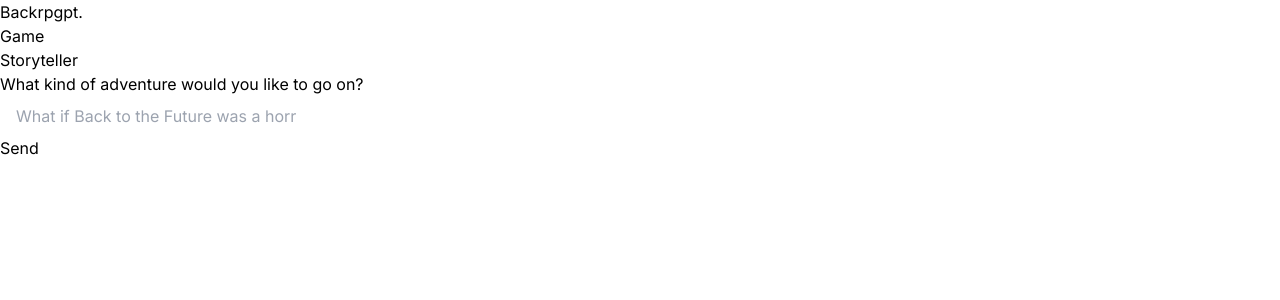
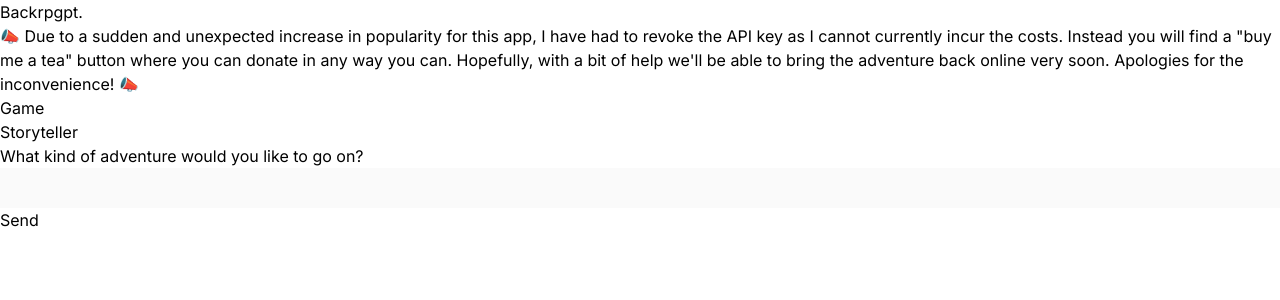
Before and after one commit to reverbePrintemps/rpgpt, a Next.js app: page /game in a window 1280 px wide. Shown: the top 300 px of the page. Built offline with nearby package versions, Linux system fonts and the light colour scheme.

Commit message:
Buymeacoffee button + disable stuff

```diff
--- a/app/components/Round.tsx
+++ b/app/components/Round.tsx
@@ -83,7 +83,6 @@ export const Round = ({
       </div>
       <div className="mt-2">
         <p>{round.prompt || "Loading..."}</p>
-
         {round.options && (
           <form className="flex flex-wrap" onSubmit={handleOnSubmit}>
             {round.options.map((o) => (
@@ -115,9 +114,9 @@ export const Round = ({
                 input={input}
                 isLoading={isLoading}
                 onChange={handleOnChange}
-                placeholders={round.prompt_examples}
+                placeholders={["Out of order"]}
                 onSubmit={handleOnSubmit}
-                disabled={roundSubmitted}
+                disabled={true}
               />
             </>
           )}
--- a/app/layout.tsx
+++ b/app/layout.tsx
@@ -17,6 +17,16 @@ export default function RootLayout({ children }: { children: ReactNode }) {
       <body className={inter.className}>
         <header>
           <Navbar />
+          <div className="p-4 bg-neutral">
+            <p className="p-4 bg-red-600 text-white rounded-lg">
+              📣 Due to a sudden and unexpected increase in popularity for this
+              app, I have had to revoke the API key as I cannot currently incur
+              the costs. Instead you will find a "buy me a tea" button where you
+              can donate in any way you can. Hopefully, with a bit of help we'll
+              be able to bring the adventure back online very soon. Apologies
+              for the inconvenience! 📣
+            </p>
+          </div>
         </header>
         <div className="flex flex-col w-full max-w-md mx-auto stretch px-4 pt-10 pb-40">
           {children}
```
Also changed, not shown: app/page.tsx (+10 -1 lines).
